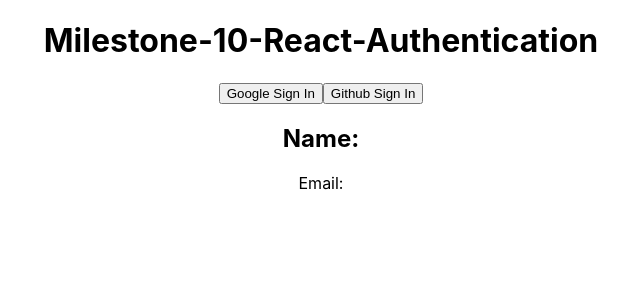
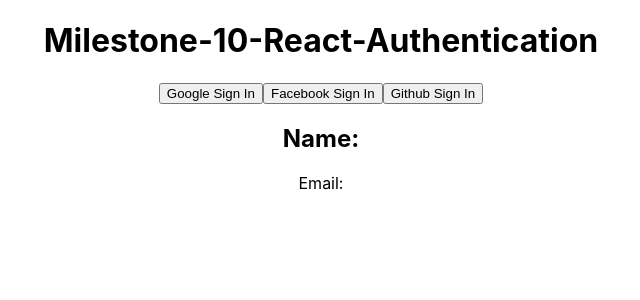
Before and after one commit to Rasujon3/simple-react-authentication, a React (Create React App) app: page / in a window 1280 px wide. Shown: the top 300 px of the page, without its empty margins (319-959 px from the left). Built offline with nearby package versions, Linux system fonts and the light colour scheme.

Commit message:
facebook login

```diff
--- a/src/App.js
+++ b/src/App.js
@@ -1,6 +1,7 @@
 import "./App.css";
 import app from "./firebase.init";
 import {
+  FacebookAuthProvider,
   getAuth,
   GithubAuthProvider,
   GoogleAuthProvider,
@@ -15,6 +16,7 @@
   const [user, setUser] = useState({});
   const googleProvider = new GoogleAuthProvider();
   const githubProvider = new GithubAuthProvider();
+  const facebookProvider = new FacebookAuthProvider();
 
   const handleGoogleSignIn = () => {
     signInWithPopup(auth, googleProvider)
@@ -53,6 +55,18 @@
       });
   };
 
+  const handleFacebokSignIn = () => {
+    signInWithPopup(auth, facebookProvider)
+      .then((result) => {
+        const user = result.user;
+        setUser(user);
+        console.log(user);
+      })
+      .catch((error) => {
+        console.log(error);
+      });
+  };
+
   const handleGoogleSignOut = () => {
     const auth = getAuth();
     signOut(auth)
@@ -74,6 +88,9 @@
       ) : (
         <>
           <button onClick={() => handleGoogleSignIn()}>Google Sign In</button>
+          <button onClick={() => handleFacebokSignIn()}>
+            Facebook Sign In
+          </button>
           <button onClick={() => handleGithubSignIn()}>Github Sign In</button>
         </>
       )}
```
